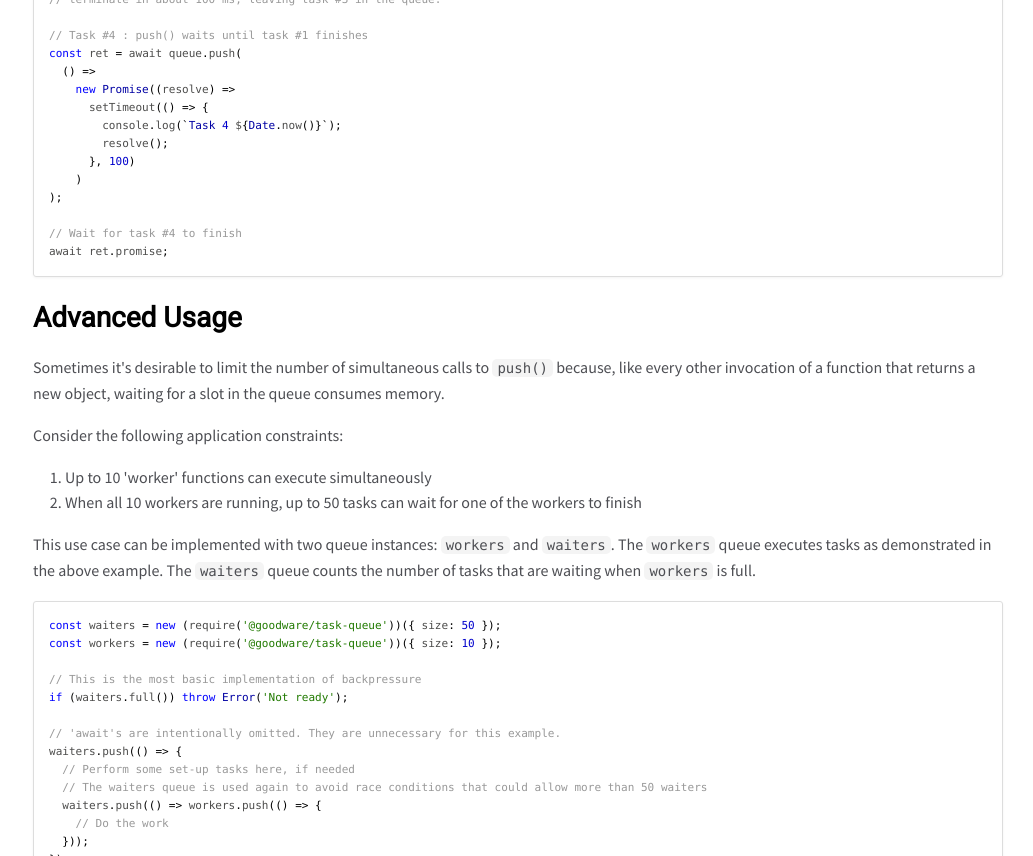
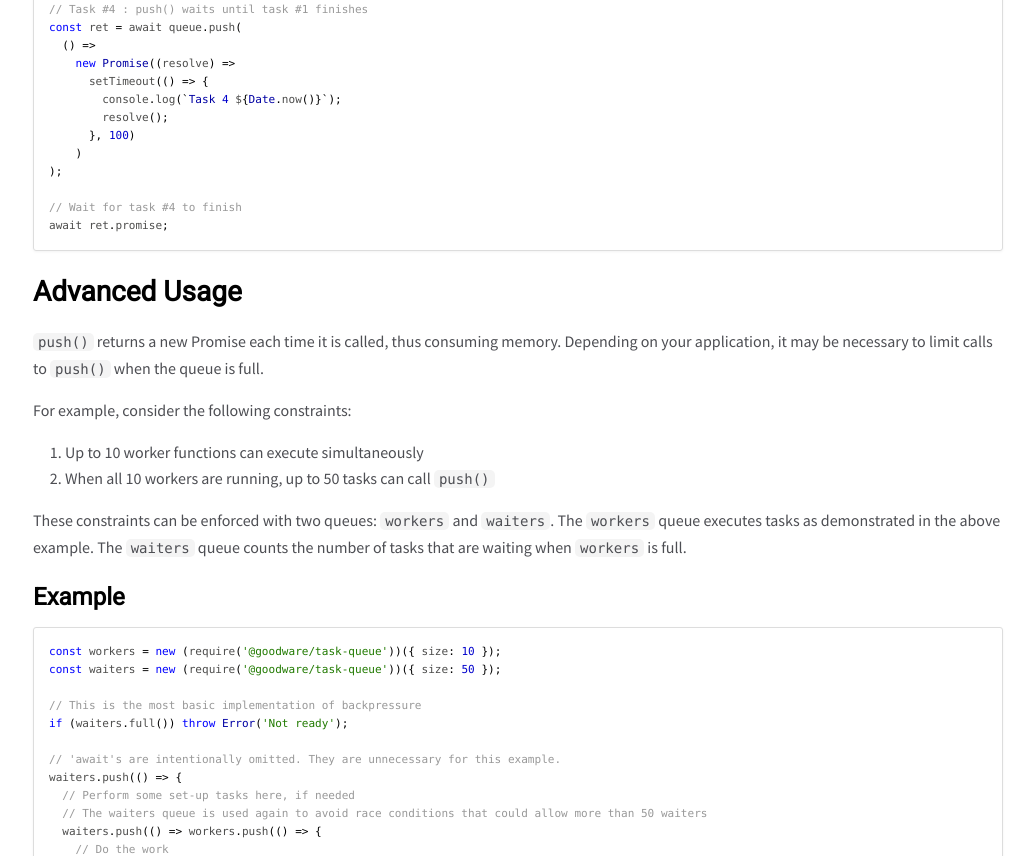
Before and after one commit to good-ware/js-task-queue, a website: page docs/index.html in a window 1280 px wide. Shown: the part 1944-2800 px from the top of the page, without its empty margins (247-1280 px from the left). Drawn offline with nearby package versions, Linux system fonts and the light colour scheme.

Commit message:
Update docs

```diff
--- a/docs/index.html
+++ b/docs/index.html
@@ -48,7 +48,7 @@
 
 
     <section class="readme">
-        <article><h1>@goodware/task-queue: A lightweight task queue for limiting resource usage</h1>
+        <article><h1>@goodware/task-queue: A lightweight task queue</h1>
 <h2>Links</h2>
 <ul>
 <li><a href="https://www.npmjs.com/package/@goodware/task-queue">npm</a></li>
@@ -60,7 +60,7 @@
 <h2>Installation</h2>
 <p><code>npm i --save @goodware/task-queue</code></p>
 <h2>Overview</h2>
-<p>This lightweight, battle-tested, single-dependency (Joi) queue class limits the number of tasks (synchronous or asynchronous) that can execute simultaneously, in order to manage the usage of resources such as memory and database connections. Although many other packages address this use case, this one is apparently unique in that it that allows tasks to be queued post-instantiation without using generators.</p>
+<p>This lightweight, battle-tested, single-dependency (Joi) queue class limits the number of tasks (synchronous or asynchronous) that can execute simultaneously, in order to manage the usage of resources such as memory and database connections. Although other packages address this use case, this is apparently the only one that accepts new tasks post-instantiation without using generators.</p>
 <h2>Usage</h2>
 <p>A task-queue object is instantiated by providing a configuration object to the constructor. The configuration object currently has only one required property:</p>
 <table>
@@ -81,7 +81,7 @@
 <p>A common misunderstanding is to think the Promise returned by <code>push()</code> settles when the provided function has finished executing. To wait for the function to finish, use the <code>.promise</code> property of the object returned by <code>push()</code>.</p>
 <p>In summary:</p>
 <ul>
-<li>Create a queue of size 10 via <code>new (require('@goodware/task-queue'))({ size: 10 })</code></li>
+<li>Create a queue that runs at most 10 simultaneously running tasks: <code>new (require('@goodware/task-queue'))({ size: 10 })</code></li>
 <li><code>await queue.push(() =&gt; {...})</code> waits for the provided function to be called</li>
 <li><code>await (await queue.push(() =&gt; {...})).promise</code> waits for the provided function to finish</li>
 </ul>
@@ -143,15 +143,16 @@ const ret = await queue.push(
 await ret.promise;
 </code></pre>
 <h2>Advanced Usage</h2>
-<p>Sometimes it's desirable to limit the number of simultaneous calls to <code>push()</code> because, like every other invocation of a function that returns a new object, waiting for a slot in the queue consumes memory.</p>
-<p>Consider the following application constraints:</p>
+<p><code>push()</code> returns a new Promise each time it is called, thus consuming memory. Depending on your application, it may be necessary to limit calls to <code>push()</code> when the queue is full.</p>
+<p>For example, consider the following constraints:</p>
 <ol>
-<li>Up to 10 'worker' functions can execute simultaneously</li>
-<li>When all 10 workers are running, up to 50 tasks can wait for one of the workers to finish</li>
+<li>Up to 10 worker functions can execute simultaneously</li>
+<li>When all 10 workers are running, up to 50 tasks can call <code>push()</code></li>
 </ol>
-<p>This use case can be implemented with two queue instances: <code>workers</code> and <code>waiters</code>. The <code>workers</code> queue executes tasks as demonstrated in the above example. The <code>waiters</code> queue counts the number of tasks that are waiting when <code>workers</code> is full.</p>
-<pre class="prettyprint source lang-js"><code>const waiters = new (require('@goodware/task-queue'))({ size: 50 });
-const workers = new (require('@goodware/task-queue'))({ size: 10 });
+<p>These constraints can be enforced with two queues: <code>workers</code> and <code>waiters</code>. The <code>workers</code> queue executes tasks as demonstrated in the above example. The <code>waiters</code> queue counts the number of tasks that are waiting when <code>workers</code> is full.</p>
+<h3>Example</h3>
+<pre class="prettyprint source lang-js"><code>const workers = new (require('@goodware/task-queue'))({ size: 10 });
+const waiters = new (require('@goodware/task-queue'))({ size: 50 });
 
 // This is the most basic implementation of backpressure
 if (waiters.full()) throw Error('Not ready');
@@ -177,7 +178,7 @@ waiters.push(() => {
 <br class="clear">
 
 <footer>
-    Generated by <a href="https://github.com/jsdoc3/jsdoc">JSDoc 3.6.6</a> on Sun Mar 07 2021 11:16:50 GMT-0800 (Pacific Standard Time) using the Minami theme.
+    Generated by <a href="https://github.com/jsdoc3/jsdoc">JSDoc 3.6.6</a> on Sun Mar 07 2021 21:18:29 GMT-0800 (Pacific Standard Time) using the Minami theme.
 </footer>
 
 <script>prettyPrint();</script>
--- a/index.js
+++ b/index.js
@@ -14,7 +14,7 @@ const optionsSchema = Joi.object({
 const logTag = 'taskQueue';
 
 /**
- * @description A queue of executing tasks with a maximum size
+ * @description A queue that enforces a maximum number of simultaneously executing tasks
  * @todo Add events
  */
 class TaskQueue {
```
Also changed, not shown: docs/TaskQueue.html (+2 -2 lines), docs/index.js.html (+3 -2 lines).
